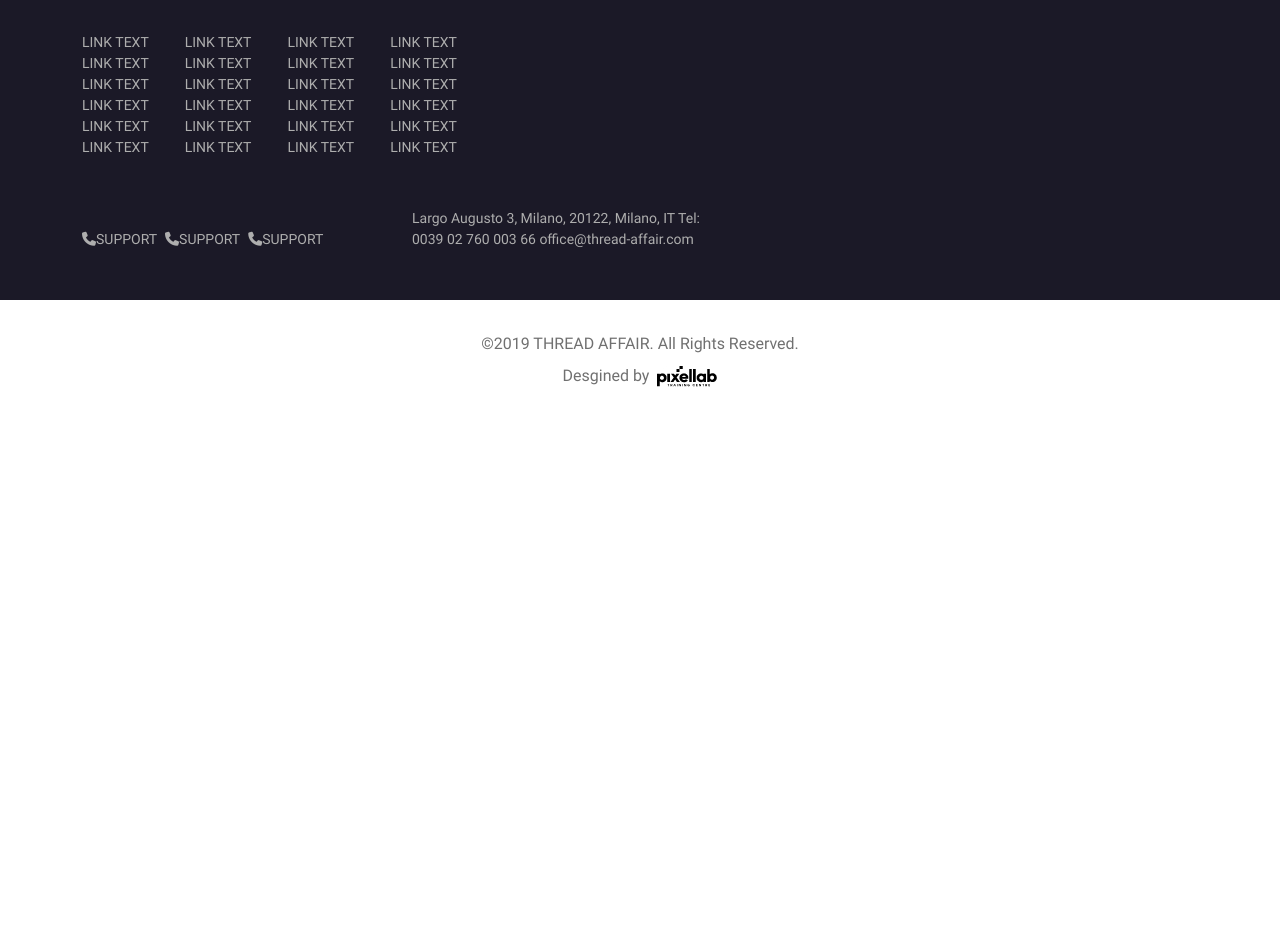
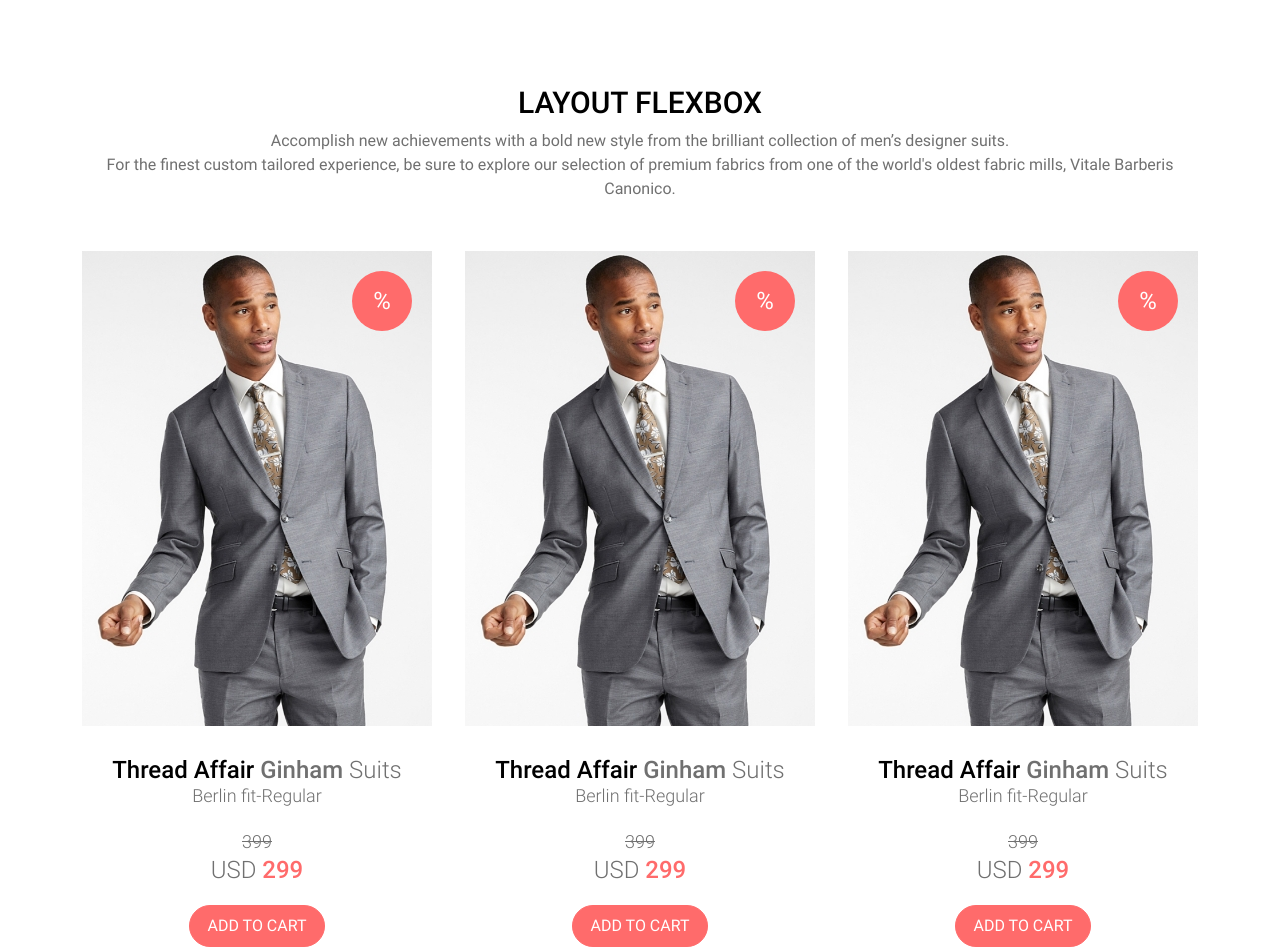
Before and after one commit to SorinPapa/thread-affair, a Next.js app: page / in a window 1280 px wide. Shown: the part 2020-2972 px from the top of the page. Before the commit the page ends 2424 px from the top, so only its background shows below. Built offline with nearby package versions, Linux system fonts and the light colour scheme.

Commit message:
th affair product-tile

```diff
--- /dev/null
+++ b/components/catalog/product-tile.jsx
@@ -0,0 +1,54 @@
+export default function ProductTile() {
+  return (
+    <article className="product-tile">
+      <header className="product-tile-header">
+        <div className="product-tile-image">
+          <a href="" title="threat affair traveller suit">
+            <img
+              src="/images/products/product-01a.jpg"
+              alt=" Thread Affair Traveller Suits"
+            />
+          </a>
+        </div>
+
+        <div className="product-tile-badge">
+          <span className="badge badge-font-large">%</span>
+        </div>
+
+        <div className="product-tile-headings">
+          <h1>
+            <a href="" title="Thread Affair Ginham Suits">
+              <span>Thread Affair</span> <span> Ginham </span>
+              Suits
+            </a>
+          </h1>
+
+          <h2>
+            <a href="" title="Thread Affair Ginham Suits">
+              Berlin fit-Regular
+            </a>
+          </h2>
+        </div>
+      </header>
+
+      <section className="product-tile-info">
+        <div className="product-tile-pricing">
+          <span className="product-price-regular">399</span>
+          <span className="product-price">
+            USD <span>299</span>
+          </span>
+        </div>
+      </section>
+
+      <footer className="product-tile-controls">
+        <button
+          className="button product-tile-a2c"
+          title="Add to Cart"
+          type="button"
+        >
+          Add to Cart
+        </button>
+      </footer>
+    </article>
+  );
+}
--- a/components/main.jsx
+++ b/components/main.jsx
@@ -1,3 +1,4 @@
+import ProductTile from './catalog/product-tile';
 import HomeNewsletter from './homepage/home-newsletter';
 
 export default function Main() {
@@ -52,8 +53,50 @@ export default function Main() {
             </p>
           </header>
 
-          <section className="product-tiles">
-            {/* insert product-tile */}
+          <section className="product-tiles row">
+            <div className="col-12 col-lg-3">
+              <ProductTile></ProductTile>
+            </div>
+
+            <div className="col-12 col-lg-3 offset-lg-1 mt-4 mt-lg-0 ">
+              <ProductTile></ProductTile>
+            </div>
+
+            <div className="col-12 col-lg-3 offset-lg-1 mt-4 mt-lg-0">
+              <ProductTile></ProductTile>
+            </div>
+          </section>
+
+          <footer>
+            <a href="" title="See more" className="catalog-preview-cta">
+              see more
+            </a>
+          </footer>
+        </section>
+
+        <section className="home-catalog-preview container demo-flex">
+          <header>
+            <h1 className="section-title">
+              <span>Layout FlexBox</span>
+            </h1>
+
+            <p>
+              Accomplish new achievements with a bold new style from the
+              brilliant collection of men’s designer suits.
+            </p>
+            <p>
+              For the finest custom tailored experience, be sure to explore our
+              selection of premium fabrics from one of the world's oldest fabric
+              mills, Vitale Barberis Canonico.
+            </p>
+          </header>
+
+          <section className="product-tiles ">
+            <ProductTile></ProductTile>
+
+            <ProductTile></ProductTile>
+
+            <ProductTile></ProductTile>
           </section>
 
           <footer>
--- /dev/null
+++ b/styles/catalog/_index.scss
@@ -0,0 +1 @@
+@import './product-tile';
--- /dev/null
+++ b/styles/catalog/_product-tile.scss
@@ -0,0 +1,67 @@
+.product-tile {
+  text-align: center;
+
+  &-header {
+    position: relative;
+  }
+
+  &-image {
+    img {
+      width: 100%;
+    }
+  }
+
+  &-badge {
+    position: absolute;
+    top: 20px;
+    right: 20px;
+  }
+
+  &-headings {
+    margin-top: 30px;
+    h1 {
+      font-size: 24px;
+      font-weight: 300;
+      margin-bottom: 0;
+
+      span:nth-of-type(1) {
+        color: $black;
+        font-weight: 500;
+      }
+
+      :nth-child(2){
+        font-weight: 500;
+      }
+    }
+
+    h2 {
+      font-size: 18px;
+      font-weight: 300;
+    }
+  }
+
+  &-info {
+    margin:20px 0;
+  }
+
+  &-pricing {
+    font-weight: 300;
+
+    .product-price-regular {
+      display: block;
+      line-height: 29px;
+      font-size: 18px;
+      text-decoration: line-through;
+    }
+
+    .product-price {
+      font-size:24px;
+      line-height: 29px;
+
+      span {
+        color: $brand-primary;
+        font-weight: 500;
+      }
+    }
+  }
+}
--- a/styles/homepage/_home-catalog-preview.scss
+++ b/styles/homepage/_home-catalog-preview.scss
@@ -1,6 +1,7 @@
 .home-catalog-preview {
   & > header {
     text-align: center;
+    margin-bottom: 50px;
 
     p {
       margin-bottom: 0;
--- a/styles/homepage/_index.scss
+++ b/styles/homepage/_index.scss
@@ -37,4 +37,23 @@
       }
     }
   }
+
+  .product-tiles {
+    margin-bottom: 50px;
+  }
+
+  .demo-flex {
+    .product-tiles {
+      display: flex;
+      flex-direction: column;
+      justify-content: space-between;
+      align-items: stretch;
+      row-gap: 70px;
+
+      @include media-breakpoint-up(lg) {
+        flex-direction: row;
+        column-gap: 8.821825;
+      }
+    }
+  }
 }
--- a/styles/index.scss
+++ b/styles/index.scss
@@ -26,6 +26,9 @@
 // homepage
 @import './homepage/index';
 
+// catalog
+@import './catalog/index';
+
 body {
   font-family: 'Roboto', 'sans-serif';
   color: $gray-primary;
```
